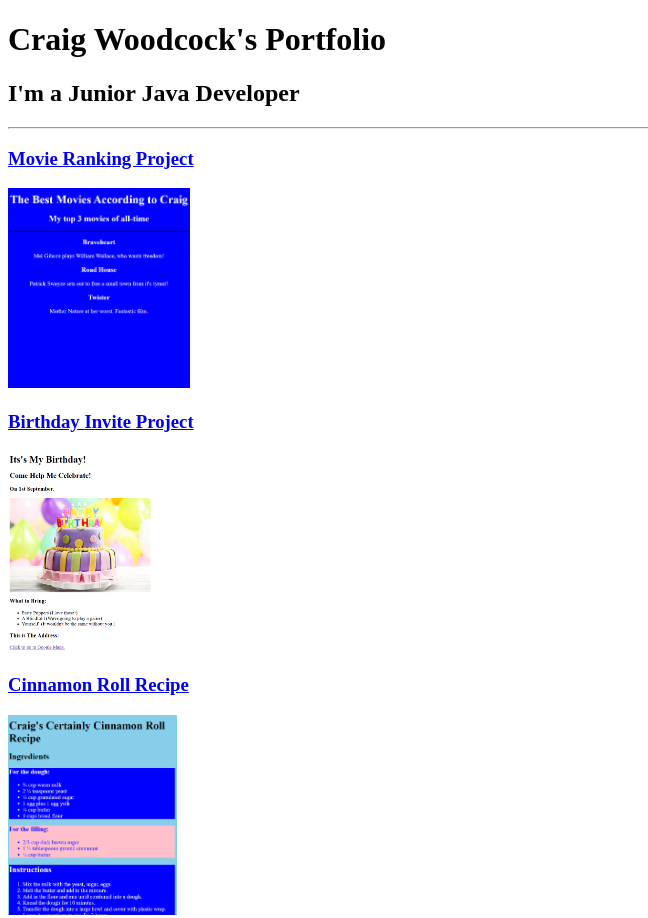
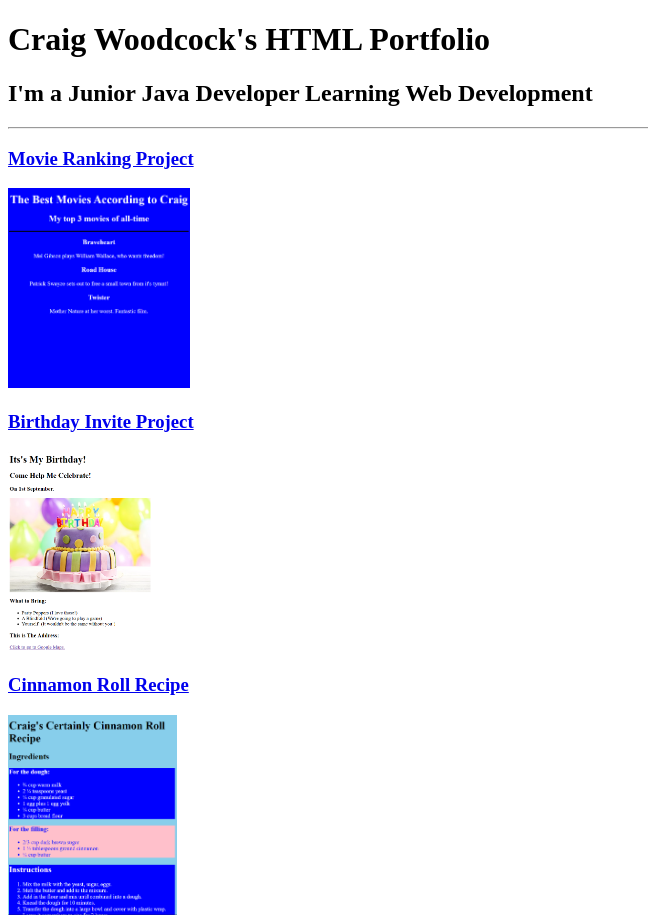
Before and after one commit to CraigWoodcock/html-portfolio, a plain HTML site: page index.html in a window 1280 px wide. Shown: the top 918 px of the page, without its empty margins (0-648 px from the left). Drawn offline with Linux system fonts and the light colour scheme.

Commit message:
editing h1 and h2

```diff
--- a/index.html
+++ b/index.html
@@ -22,8 +22,8 @@ https://developer.mozilla.org/en-US/docs/Web/HTML/Element/img#attr-height -->
     <title>Craig's Portfolio</title>
 </head>
 <body>
-    <h1>Craig Woodcock's Portfolio</h1>
-    <h2>I'm a Junior Java Developer</h2>
+    <h1>Craig Woodcock's HTML Portfolio</h1>
+    <h2>I'm a Junior Java Developer Learning Web Development</h2>
     <hr>
     <h3><a href="./public/MovieRankingProject.html">Movie Ranking Project</a></h3>
     <img src="./assets/images/MovieRankingSolution.png" alt="movie ranking project screenshot" height="200">
```
